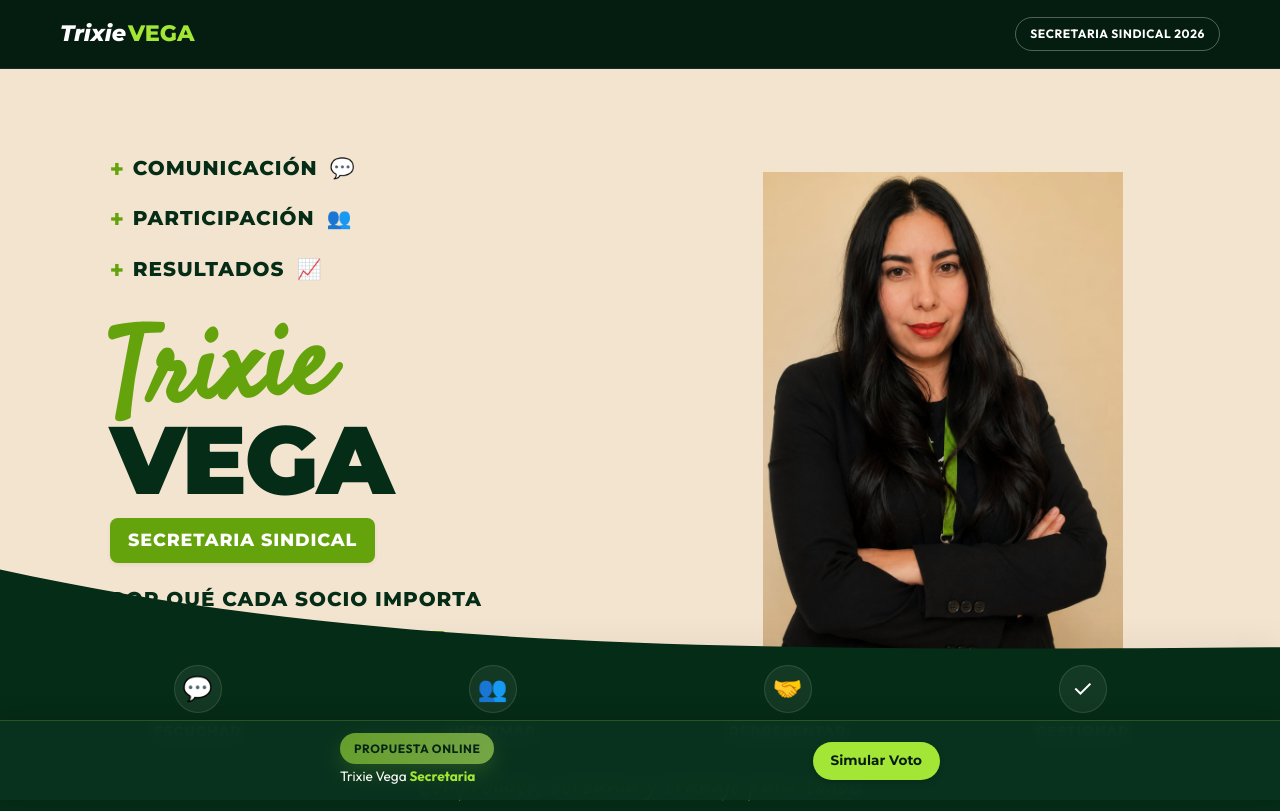
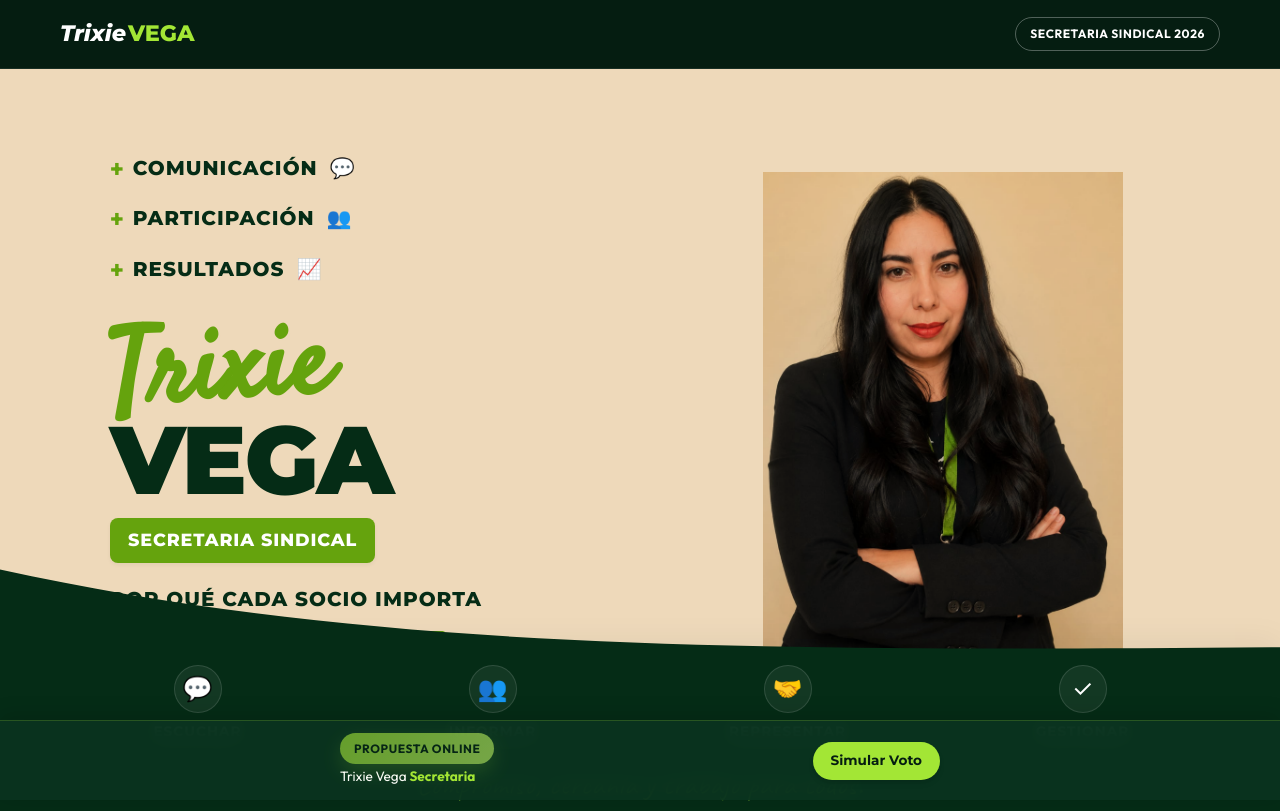
Before and after one commit to Nico-lab-cl/Trixie, a website built with Vite: page index.html in a window 1280 px wide. Shown: the top 811 px of the page. Built offline with nearby package versions, Linux system fonts and the light colour scheme.

Commit message:
style: update Hero background color to exact #eed9ba

```diff
--- a/src/style.css
+++ b/src/style.css
@@ -275,7 +275,7 @@ a {
    ========================================================================== */
 
 .hero-flyer-section {
-  background-color: #f3e4cf; /* Color piel/durazno del volante y foto */
+  background-color: #eed9ba; /* Color piel/durazno exacto del volante y foto */
   padding: 60px 0 0 0; /* Padding superior para balancear el contenido */
   position: relative;
   overflow: hidden;
@@ -352,7 +352,7 @@ a {
   transform-origin: left bottom;
   position: relative;
   z-index: 5;
-  text-shadow: 2px 2px 0px #f3e4cf; /* Contraste con el fondo piel */
+  text-shadow: 2px 2px 0px #eed9ba; /* Contraste con el fondo piel */
 }
 
 .flyer-last-name {
```
